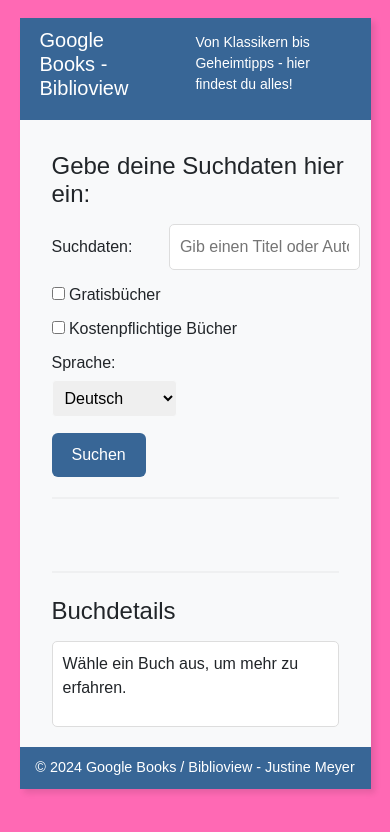
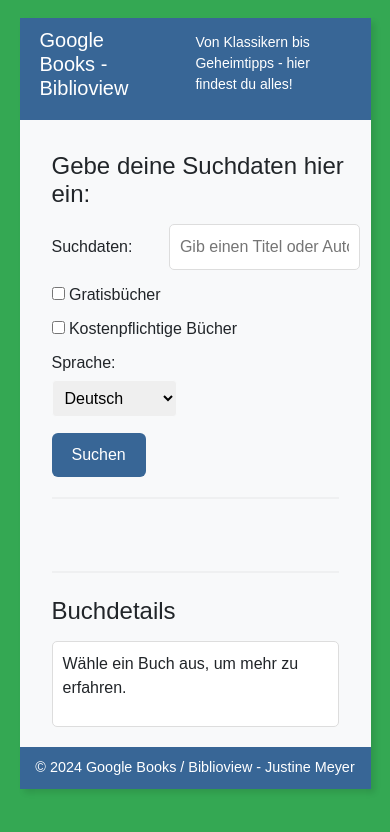
Before and after one commit to Justine-design/Justine-design.github.io, a plain HTML site: page index.html in a window 390 px wide. Drawn offline with nearby package versions, Linux system fonts and the light colour scheme.

Commit message:
Rückgängig machen body pink

```diff
--- a/style.css
+++ b/style.css
@@ -241,8 +241,7 @@
 /*Responsivität*/
 @media screen and (max-width: 600px) {
   body {
-   /* background-color: var(--gruen);*/
-   background-color: hotpink;
+   background-color: var(--gruen);
   }
 
   main #details-container {
```
